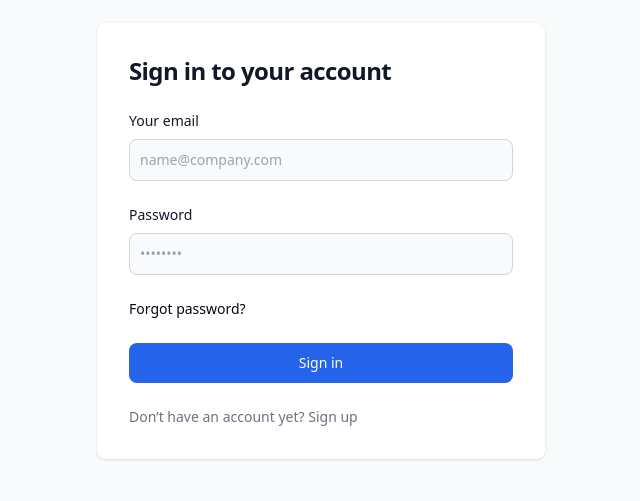
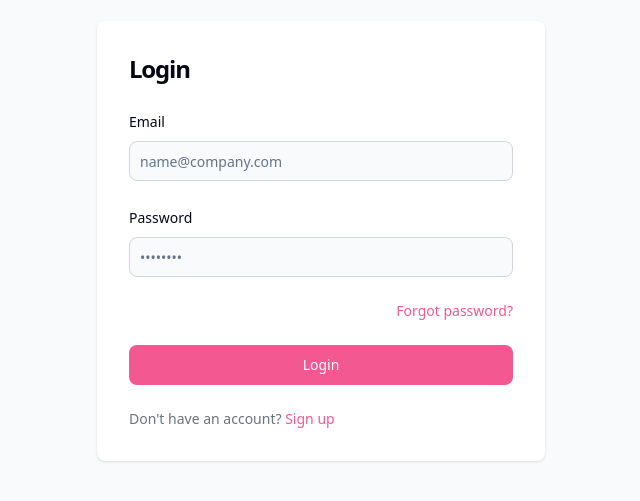
Before and after one commit to lehao190/Ecommerce-Nextjs, a Next.js app: page /login in a window 1280 px wide. Shown: the part 159-660 px from the top of the page, without its empty margins (319-959 px from the left). Built offline with nearby package versions, Linux system fonts and the light colour scheme.

Commit message:
Validation & change styles to Register page

```diff
--- a/src/app/login/page.tsx
+++ b/src/app/login/page.tsx
@@ -1,88 +1,133 @@
+'use client';
+
 import React from 'react';
+import * as z from 'zod';
+import { zodResolver } from '@hookform/resolvers/zod';
+import { Button } from '@/components/ui/button';
+import {
+  Form,
+  FormControl,
+  FormField,
+  FormItem,
+  FormLabel,
+  FormMessage
+} from '@/components/ui/form';
+import { Input } from '@/components/ui/input';
+import { useForm } from 'react-hook-form';
+import Link from 'next/link';
 
 type Props = {};
 
+const loginSchema = z.object({
+  email: z
+    .string()
+    .min(8, {
+      message: 'Email must be at leaset 8 characters.'
+    })
+    .email({
+      message: 'Email is not valid!'
+    }),
+  password: z.string().min(8, {
+    message: 'Email must be at leaset 8 characters.'
+  })
+});
+
 const Login = (props: Props) => {
+  const form = useForm<z.infer<typeof loginSchema>>({
+    resolver: zodResolver(loginSchema),
+    defaultValues: {
+      email: '',
+      password: ''
+    }
+  });
+
+  // // 2. Define a submit handler.
+  const onSubmit = (values: z.infer<typeof loginSchema>) => {
+    // Do something with the form values.
+    // ✅ This will be type-safe and validated.
+    console.log(values);
+  };
+
   return (
-    <div>
     <section className="bg-gray-50 dark:bg-gray-900">
-        <div className="flex flex-col items-center justify-center px-6 py-8 mx-auto md:h-screen lg:py-0">
+      <div className="flex flex-col items-center justify-center px-6 py-8 mx-auto h-screen lg:py-0">
         <div className="w-full bg-white rounded-lg shadow dark:border md:mt-0 sm:max-w-md xl:p-0 dark:bg-gray-800 dark:border-gray-700">
           <div className="p-6 space-y-4 md:space-y-6 sm:p-8">
-              <h1 className="text-xl font-bold leading-tight tracking-tight text-gray-900 md:text-2xl dark:text-white">
-                Sign in to your account
+            <h1 className="text-xl font-bold leading-tight tracking-tighter md:text-2xl">
+              Login
             </h1>
-              <form className="space-y-4 md:space-y-6" action="#">
-                <div>
-                  <label
-                    htmlFor="email"
-                    className="block mb-2 text-sm font-medium text-gray-900 dark:text-white"
+            <Form {...form}>
+              <form
+                onSubmit={form.handleSubmit(onSubmit)}
+                className="space-y-4 md:space-y-6"
               >
-                    Your email
-                  </label>
-                  <input
-                    type="email"
+                <FormField
+                  control={form.control}
                   name="email"
-                    id="email"
-                    className="bg-gray-50 border border-gray-300 text-gray-900 sm:text-sm rounded-lg focus:ring-primary-600 focus:border-primary-600 block w-full p-2.5 dark:bg-gray-700 dark:border-gray-600 dark:placeholder-gray-400 dark:text-white dark:focus:ring-blue-500 dark:focus:border-blue-500"
+                  render={({ field }) => (
+                    <FormItem>
+                      <FormLabel>Email</FormLabel>
+                      <FormControl>
+                        <Input
+                          className="bg-gray-50 border border-gray-300 text-gray-900 sm:text-sm rounded-lg block w-full p-2.5 dark:bg-gray-700 dark:border-gray-600 dark:placeholder-gray-400 dark:text-white dark:focus:ring-blue-500 dark:focus:border-blue-500"
                           placeholder="name@company.com"
+                          {...field}
                         />
-                </div>
-                <div>
-                  <label
-                    htmlFor="password"
-                    className="block mb-2 text-sm font-medium text-gray-900 dark:text-white"
-                  >
-                    Password
-                  </label>
-                  <input
+                      </FormControl>
+                      <FormMessage />
+                    </FormItem>
+                  )}
+                />
+                <FormField
+                  control={form.control}
+                  name="password"
+                  render={({ field }) => (
+                    <FormItem>
+                      <FormLabel>Password</FormLabel>
+                      <FormControl>
+                        <Input
                           type="password"
-                    name="password"
-                    id="password"
+                          className="bg-gray-50 border border-gray-300 text-gray-900 sm:text-sm rounded-lg block w-full p-2.5 dark:bg-gray-700 dark:border-gray-600 dark:placeholder-gray-400 dark:text-white dark:focus:ring-blue-500 dark:focus:border-blue-500"
                           placeholder="••••••••"
-                    className="bg-gray-50 border border-gray-300 text-gray-900 sm:text-sm rounded-lg focus:ring-primary-600 focus:border-primary-600 block w-full p-2.5 dark:bg-gray-700 dark:border-gray-600 dark:placeholder-gray-400 dark:text-white dark:focus:ring-blue-500 dark:focus:border-blue-500"
+                          {...field}
                         />
-                </div>
-                <div className="flex items-center justify-between">
-                  <a
-                    href="#"
-                    className="text-sm font-medium text-primary-600 hover:underline dark:text-primary-500"
+                      </FormControl>
+                      <FormMessage />
+                    </FormItem>
+                  )}
+                />
+
+                <div className="flex justify-end">
+                  <Link
+                    href="/login#"
+                    className="text-sm font-medium text-primary hover:underline dark:text-primary-500"
                   >
                     Forgot password?
-                  </a>
+                  </Link>
                 </div>
-                <button
+
+                <Button
                   type="submit"
-                  className="w-full text-white bg-blue-600 hover:bg-primary-700 focus:ring-4 focus:outline-none focus:ring-primary-300 font-medium rounded-lg text-sm px-5 py-2.5 text-center dark:bg-primary-600 dark:hover:bg-primary-700 dark:focus:ring-primary-800"
+                  className="w-full text-white bg-primary hover:bg-pink-500 focus:ring-4 focus:ring-pink-300 font-medium rounded-lg text-sm px-5 py-2.5 text-center dark:bg-blue-600 dark:hover:bg-blue-700 dark:focus:ring-blue-800"
                 >
-                  Sign in
-                </button>
+                  Login
+                </Button>
+
                 <p className="text-sm font-light text-gray-500 dark:text-gray-400">
-                  Don’t have an account yet?{' '}
-                  <a
-                    href="#"
-                    className="font-medium text-primary-600 hover:underline dark:text-primary-500"
+                  Don't have an account?{' '}
+                  <Link
+                    href="/register"
+                    className="font-medium text-primary hover:underline dark:text-blue-500"
                   >
                     Sign up
-                  </a>
+                  </Link>
                 </p>
               </form>
+            </Form>
           </div>
         </div>
       </div>
     </section>
-
-      {/* <div className="relative">
-        <div className="absolute inset-0 flex items-center">
-          <span className="w-full border-t" />
-        </div>
-        <div className="relative flex justify-center text-xs uppercase">
-          <span className="bg-background px-2 text-muted-foreground">
-            Or continue with
-          </span>
-        </div>
-      </div> */}
-    </div>
   );
 };
 
--- a/src/app/register/page.tsx
+++ b/src/app/register/page.tsx
@@ -62,7 +62,7 @@ const Register = (props: Props) => {
       <div className="flex flex-col items-center justify-center px-6 py-8 mx-auto h-screen lg:py-0">
         <div className="w-full bg-white rounded-lg shadow dark:border md:mt-0 sm:max-w-md xl:p-0 dark:bg-gray-800 dark:border-gray-700">
           <div className="p-6 space-y-4 md:space-y-6 sm:p-8">
-            <h1 className="text-xl font-bold leading-tight tracking-tighter text-primary md:text-2xl">
+            <h1 className="text-xl font-bold leading-tight tracking-tighter md:text-2xl">
               Create an account
             </h1>
             <Form {...form}>
```
Lines whose indentation alone changed are shown as unchanged.
